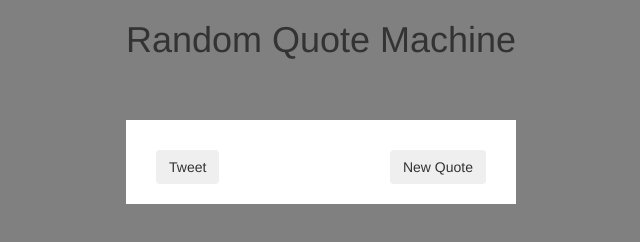
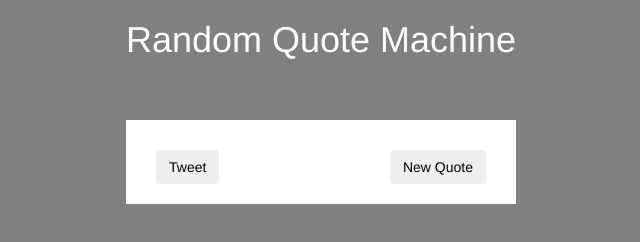
Before and after one commit to lacyjpr/random_quote, a plain HTML site: page index.html in a window 1280 px wide. Shown: the whole page, without its empty margins (319-959 px from the left). Drawn offline with nearby package versions, Linux system fonts and the light colour scheme; no server answers.

Commit message:
change colors

```diff
--- a/css/style.css
+++ b/css/style.css
@@ -1,9 +1,11 @@
 body {
 	background-color: grey;
+	color: white;
 }
 
 #quoteBox {
 	background-color: white;
+	color: black;
 	margin-top: 50px;
 	padding-top: 20px;
 	padding-bottom: 20px;
```
